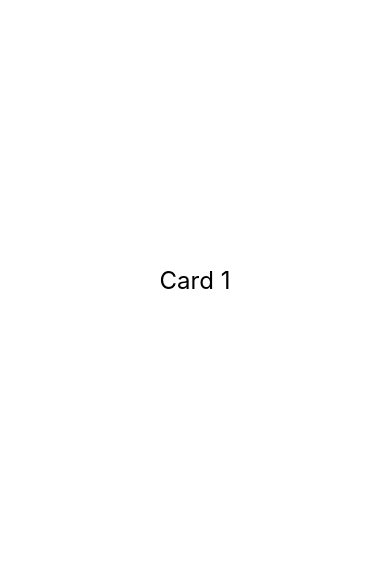
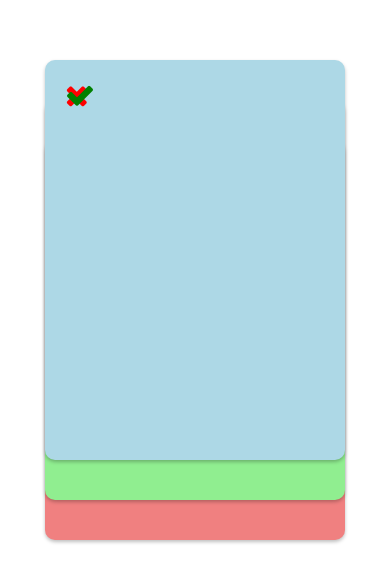
Before and after one commit to nikhiltony26/SwipeAnimation_APP, a React Native app: screen / in a window 390 px wide. Shown: the part 142-724 px from the top of the page. Built offline with nearby package versions, Linux system fonts and the light colour scheme.

Commit message:
resync auto-sync

```diff
--- a/App.js
+++ b/App.js
@@ -1,99 +1,139 @@
-import React, { useState } from 'react';
-import { View, Text, StyleSheet, Animated, PanResponder } from 'react-native';
+import React, { useRef } from 'react';
+import { View, StyleSheet, Animated, PanResponder, Dimensions } from 'react-native';
+import Icon from 'react-native-vector-icons/FontAwesome';
 
-const SwipeCards = () => {
-  const [pan] = useState(new Animated.ValueXY());
-  const [currentIndex, setCurrentIndex] = useState(0);
-  const [cards, setCards] = useState([
-    { id: 1, text: 'Card 1', swiped: false },
-    { id: 2, text: 'Card 2', swiped: false },
-    { id: 3, text: 'Card 3', swiped: false },
-    { id: 4, text: 'Card 4', swiped: false },
-    { id: 5, text: 'Card 5', swiped: false },
-  ]);
+const SCREEN_WIDTH = Dimensions.get('window').width;
+const SCREEN_HEIGHT = Dimensions.get('window').height;
+const CARD_WIDTH = 300;
+const CARD_HEIGHT = 400;
+const BEHIND_CARD_SCALE = 1.1; // Increase the scale of the behind card
 
-  const panResponder = PanResponder.create({
-    onStartShouldSetPanResponder: () => true,
-    onPanResponderMove: Animated.event([
-      null,
-      { dx: pan.x, dy: pan.y }
-    ], { useNativeDriver: false }),
-    onPanResponderRelease: (e, gesture) => {
-      if (gesture.dx > 120) {
-        // Right swipe
-        animateSwipe(true);
-      } else if (gesture.dx < -120) {
-        // Left swipe
-        animateSwipe(false);
-      } else {
-        // Return to initial position
-        Animated.spring(pan, { toValue: { x: 0, y: 0 }, friction: 4, useNativeDriver: false }).start();
-      }
-    }
+const Card = ({ backgroundColor, index, onSwipe }) => {
+  const position = useRef(new Animated.ValueXY()).current;
+  const scale = useRef(new Animated.Value(1)).current; // Scale value for the card
+
+  const rotate = position.x.interpolate({
+    inputRange: [-SCREEN_WIDTH / 2, 0, SCREEN_WIDTH / 2],
+    outputRange: ['-10deg', '0deg', '10deg'],
+    extrapolate: 'clamp',
   });
 
-  const animateSwipe = (rightSwipe) => {
-    Animated.timing(pan, {
-      toValue: { x: rightSwipe ? 500 : -500, y: 0 },
-      duration: 300,
-      useNativeDriver: false
-    }).start(() => {
-      const updatedCards = [...cards];
-      updatedCards[currentIndex].swiped = true;
-      setCards(updatedCards);
-      setCurrentIndex(currentIndex + 1);
-      Animated.spring(pan, { toValue: { x: 0, y: 0 }, friction: 4, useNativeDriver: false }).start();
-    });
+  const panResponder = useRef(
+    PanResponder.create({
+      onStartShouldSetPanResponder: () => true,
+      onPanResponderMove: (event, gesture) => {
+        position.setValue({ x: gesture.dx, y: 0 });
+      },
+      onPanResponderRelease: (event, gesture) => {
+        if (gesture.dx > 120 || gesture.dx < -120) {
+          // Swipe animation
+          Animated.parallel([
+            Animated.timing(position, {
+              toValue: { x: gesture.dx > 0 ? SCREEN_WIDTH + CARD_WIDTH : -SCREEN_WIDTH - CARD_WIDTH, y: 0 },
+              duration: 300,
+              useNativeDriver: false, // Ensure useNativeDriver is set to false for the position animation
+            }),
+            Animated.timing(scale, {
+              toValue: BEHIND_CARD_SCALE, // Increase the scale of the behind card
+              duration: 300,
+              useNativeDriver: false, // Ensure useNativeDriver is set to false for the scale animation
+            }),
+          ]).start(() => {
+            // Call onSwipe function when animation ends
+            onSwipe();
+          });
+        } else {
+          // Not a significant swipe, animate back to initial position
+          Animated.spring(position, {
+            toValue: { x: 0, y: 0 },
+            friction: 4,
+            useNativeDriver: false,
+          }).start();
+        }
+      },
+    })
+  ).current;
+
+  return (
+    <Animated.View
+      {...panResponder.panHandlers}
+      style={[
+        styles.cardContainer,
+        { transform: [{ translateY: index * 40 }, { translateX: position.x }, { scale: index === 0 ? scale : 1 }] }, // Scale only the behind card
+      ]}
+    >
+      <Animated.View
+        style={[
+          styles.card,
+          { transform: [{ rotate: rotate }], backgroundColor: backgroundColor },
+        ]}
+      >
+        {/* Card content here */}
+        <Icon name="times" size={30} color="red" style={styles.icon} />
+        <Icon name="check" size={30} color="green" style={styles.icon} />
+      </Animated.View>
+    </Animated.View>
+  );
+};
+
+
+const SwipeAnimationApp = () => {
+  const handleSwipe = () => {
+    // Handle swipe animation completion
+    // Here, you can trigger the bouncing animation for the card behind
+    // For example:
+       animateBouncing();
   };
 
-  const renderCards = () => {
-    return cards.map((card, index) => {
-      if (card.swiped) return null;
-      return (
-        <Animated.View
-          key={card.id}
-          {...panResponder.panHandlers}
-          style={[getCardStyle(index), styles.card]}
-        >
-          <Text style={styles.cardText}>{card.text}</Text>
-        </Animated.View>
-      );
-    }).reverse();
-  };
-
-  const getCardStyle = (index) => {
-    return {
-      transform: [{ translateX: pan.x }, { translateY: pan.y }],
-      zIndex: index === currentIndex ? 1 : 0
-    };
+  // Function to animate bouncing for the card behind
+  const animateBouncing = () => {
+    // Implement the bouncing animation for the card behind
+    // For example:
+    // Animated.spring(cardBehindPosition, {
+    //   toValue: { x: 0, y: 0 },
+    //   friction: 8,
+    //   useNativeDriver: false,
+    // }).start();
   };
 
   return (
-    <View style={styles.container}>
-      {renderCards()}
+    <View style={{ flex: 1 }}>
+      <Card backgroundColor="lightcoral" index={2} onSwipe={handleSwipe} />
+      <Card backgroundColor="lightgreen" index={1} onSwipe={handleSwipe} />
+      <Card backgroundColor="lightblue" index={0} onSwipe={handleSwipe} />
+      {/* Add more cards with different colors as needed */}
     </View>
   );
 };
 
 const styles = StyleSheet.create({
-  container: {
-    flex: 1,
+  cardContainer: {
+    position: 'absolute',
+    top: SCREEN_HEIGHT / 2 - (CARD_HEIGHT + 40) / 2, // Adjusted to accommodate extra height
+    left: SCREEN_WIDTH / 2 - CARD_WIDTH / 2,
+    zIndex: 2,
+  },
+  card: {
+    width: CARD_WIDTH,
+    height: CARD_HEIGHT,
+    borderRadius: 10,
+    shadowColor: '#000',
+    shadowOffset: {
+      width: 0,
+      height: 2,
+    },
+    shadowOpacity: 0.25,
+    shadowRadius: 3.84,
+    elevation: 5,
     justifyContent: 'center',
     alignItems: 'center',
+    backgroundColor: 'white',
   },
-  card: {
+  icon: {
     position: 'absolute',
-    width: 300,
-    height: 400,
-    borderRadius: 20,
-    backgroundColor: 'white',
-    justifyContent: 'center',
-    alignItems: 'center',
-    elevation: 5,
-  },
-  cardText: {
-    fontSize: 24,
+    top: 20,
+    left: 20,
   },
 });
 
-export default SwipeCards;
+export default SwipeAnimationApp;
```
